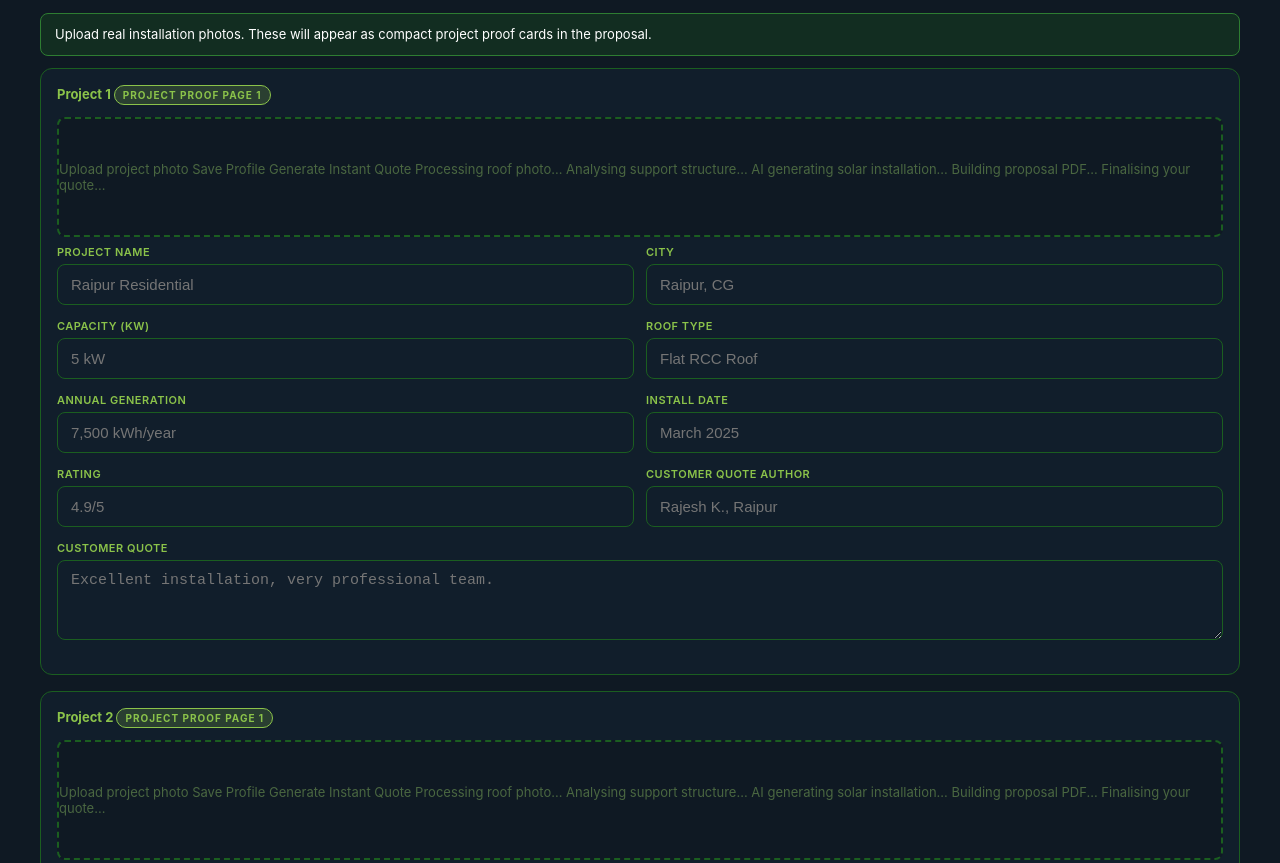
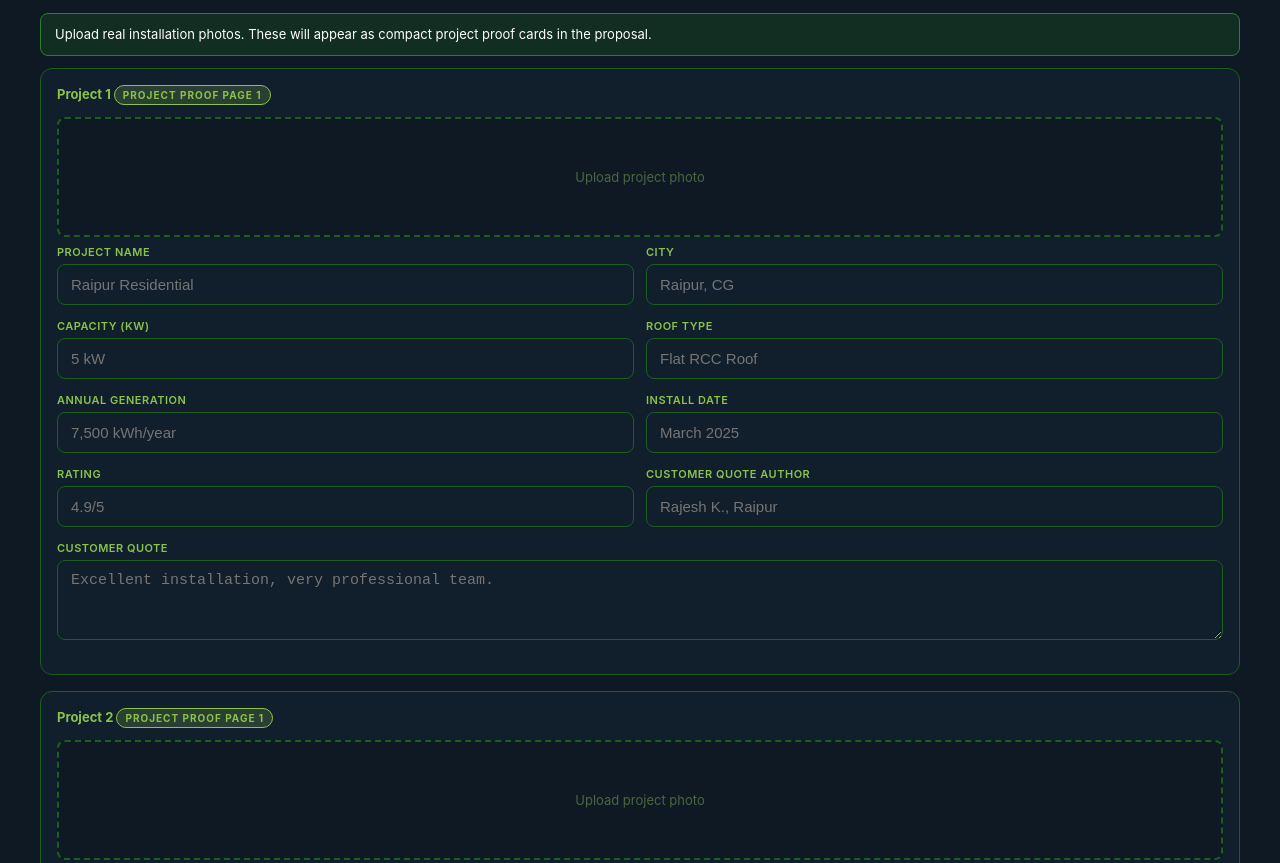
Before and after one commit to Astroficial/solarscan, a website: page static/index.html in a window 1280 px wide. Shown: the part 1835-2698 px from the top of the page. Drawn offline with Linux system fonts and the light colour scheme.

Commit message:
index.html

```diff
--- a/static/index.html
+++ b/static/index.html
@@ -477,15 +477,8 @@ function buildProjectSlots() {
       slot.innerHTML = `
         <div class="project-slot-header">Project ${idx + 1} <span class="badge">Project Proof Page ${Math.floor(idx/3)+1}</span></div>
         <div class="photo-placeholder" id="pp-placeholder-${idx}" onclick="document.getElementById('pp-input-${idx}').click()">
-         Upload project photo
-Save Profile
-Generate Instant Quote
-Processing roof photo...
-Analysing support structure...
-AI generating solar installation...
-Building proposal PDF...
-Finalising your quote...
-        </div>
+  Upload project photo
+</div>
         <img id="pp-preview-${idx}" class="photo-preview" />
         <input type="file" id="pp-input-${idx}" accept="image/*" style="display:none">
         <div class="row2" style="margin-top:8px">
```
